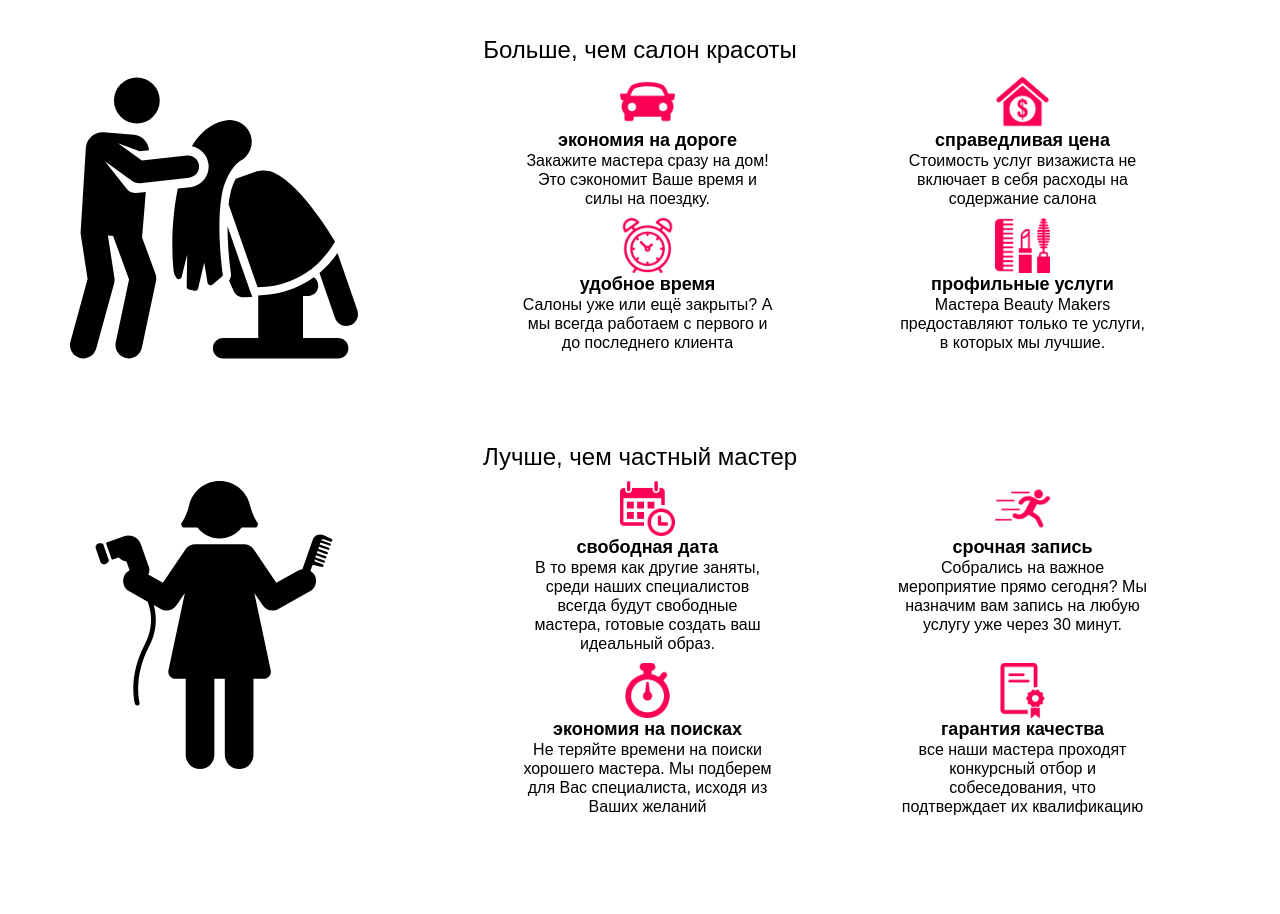
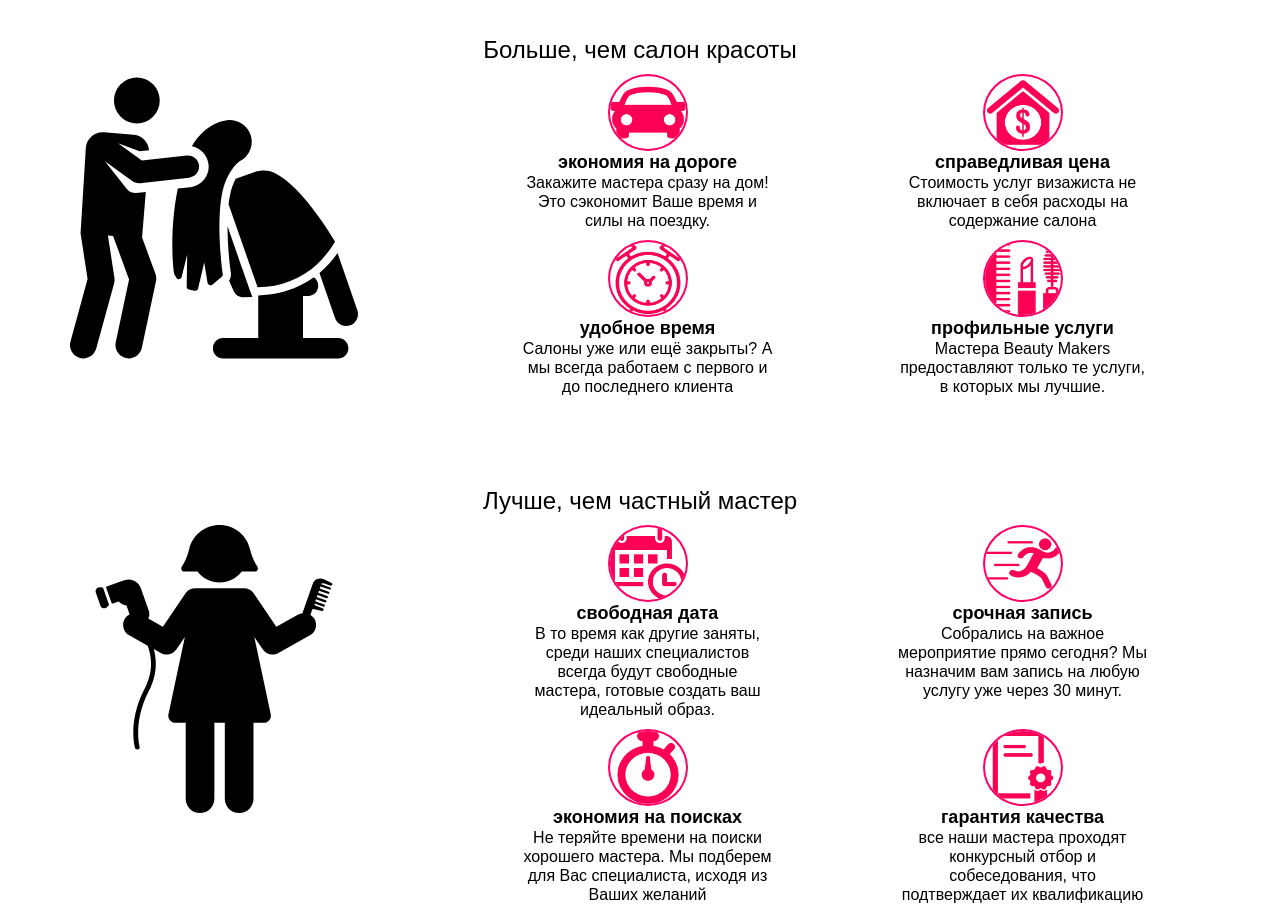
Before and after one commit to OstapHetman/beauty-makers, a plain HTML site: page src/index.html in a window 1280 px wide. Shown: the part 3125-4039 px from the top of the page. Before the commit the page ends 3951 px from the top, so only its background shows below. Drawn offline with nearby package versions, Linux system fonts and the light colour scheme.

Commit message:
border-radius for icons

```diff
--- a/src/sass/layout/_choose-us.scss
+++ b/src/sass/layout/_choose-us.scss
@@ -36,7 +36,14 @@
                 justify-content: center;
             }
             img {
-                max-width: 55px;
+                border-style: solid;
+                border-width: 2px;
+                border-color: #FF0066;
+                border-radius: 50%;
+                padding: 27px -6px;
+                width: 80px;
+                height: 77px;
+                padding: 0px 0px;
             }
             p {
                 text-align: center;
```
Also changed, not shown: src/css/main.css.
